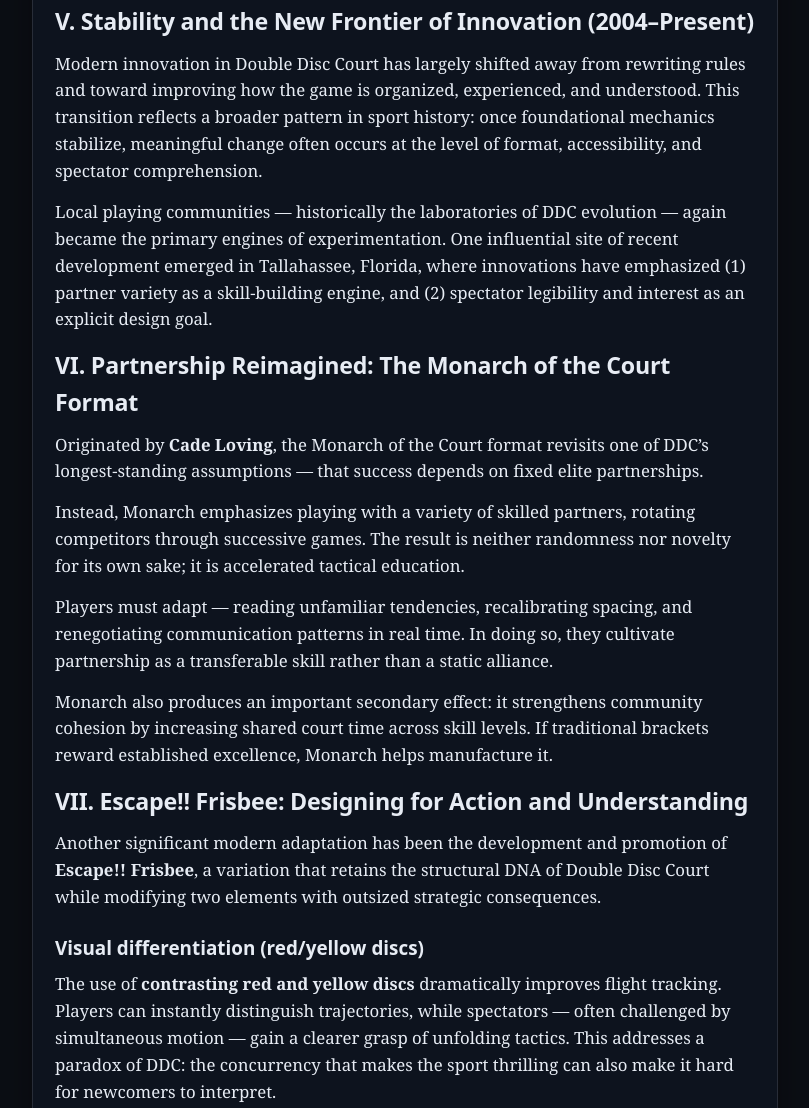
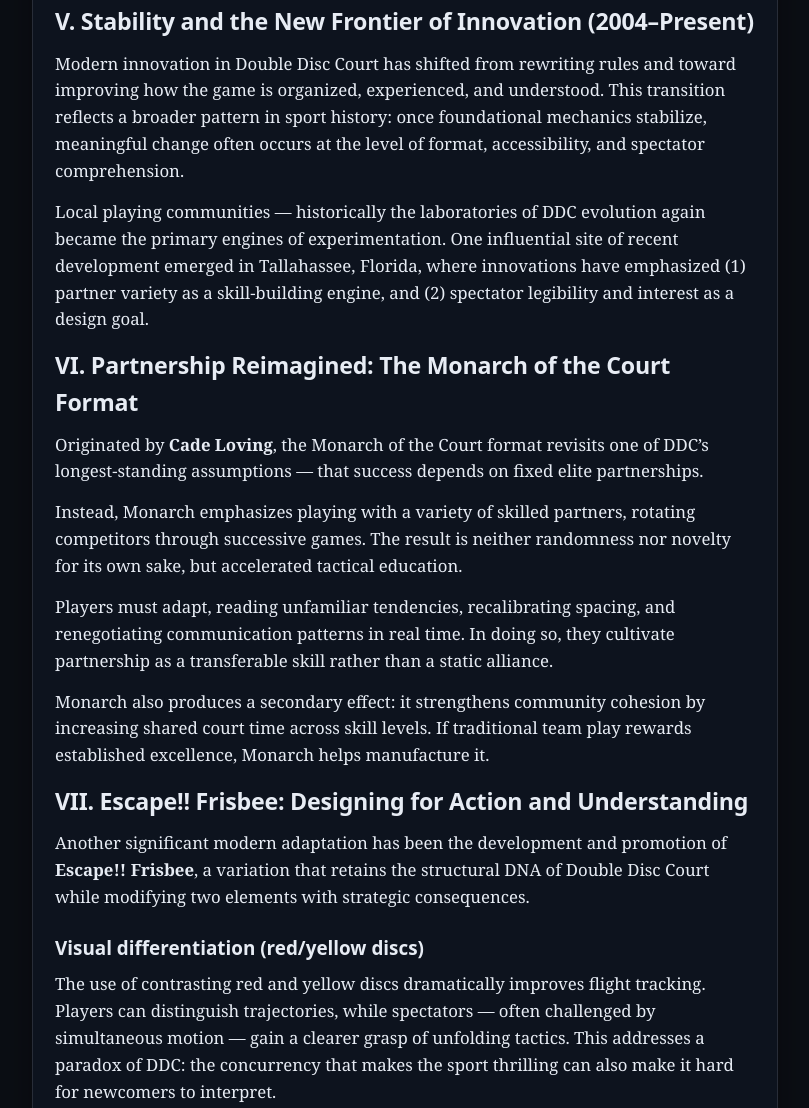
Before and after one commit to jelsner/double-disc-court-history, a plain HTML site: page index.html in a window 1280 px wide. Shown: the part 3671-4779 px from the top of the page, without its empty margins (404-1213 px from the left). Drawn offline with Linux system fonts and the light colour scheme.

```diff
--- a/index.html
+++ b/index.html
@@ -697,15 +697,15 @@
             <h2>V. Stability and the New Frontier of Innovation (2004–Present)</h2>
 
             <p>
-              Modern innovation in Double Disc Court has largely shifted away from rewriting rules and toward improving how the game is organized, experienced, and understood.
+              Modern innovation in Double Disc Court has shifted from rewriting rules and toward improving how the game is organized, experienced, and understood.
               This transition reflects a broader pattern in sport history:
               once foundational mechanics stabilize, meaningful change often occurs at the level of format, accessibility, and spectator comprehension.
             </p>
 
             <p>
-              Local playing communities — historically the laboratories of DDC evolution — again became the primary engines of experimentation.
+              Local playing communities — historically the laboratories of DDC evolution again became the primary engines of experimentation.
               One influential site of recent development emerged in Tallahassee, Florida, where innovations have emphasized
-              (1) partner variety as a skill-building engine, and (2) spectator legibility and interest as an explicit design goal.
+              (1) partner variety as a skill-building engine, and (2) spectator legibility and interest as a design goal.
             </p>
           </section>
 
@@ -719,17 +719,17 @@
 
             <p>
               Instead, Monarch emphasizes playing with a variety of skilled partners, rotating competitors through successive games.
-              The result is neither randomness nor novelty for its own sake; it is accelerated tactical education.
+              The result is neither randomness nor novelty for its own sake, but accelerated tactical education.
             </p>
 
             <p>
-              Players must adapt — reading unfamiliar tendencies, recalibrating spacing, and renegotiating communication patterns in real time.
+              Players must adapt, reading unfamiliar tendencies, recalibrating spacing, and renegotiating communication patterns in real time.
               In doing so, they cultivate partnership as a transferable skill rather than a static alliance.
             </p>
 
             <p>
-              Monarch also produces an important secondary effect: it strengthens community cohesion by increasing shared court time across skill levels.
-              If traditional brackets reward established excellence, Monarch helps manufacture it.
+              Monarch also produces a secondary effect: it strengthens community cohesion by increasing shared court time across skill levels.
+              If traditional team play rewards established excellence, Monarch helps manufacture it.
             </p>
           </section>
 
@@ -738,13 +738,13 @@
 
             <p>
               Another significant modern adaptation has been the development and promotion of <strong>Escape!! Frisbee</strong>,
-              a variation that retains the structural DNA of Double Disc Court while modifying two elements with outsized strategic consequences.
+              a variation that retains the structural DNA of Double Disc Court while modifying two elements with strategic consequences.
             </p>
 
             <h3>Visual differentiation (red/yellow discs)</h3>
             <p>
-              The use of <strong>contrasting red and yellow discs</strong> dramatically improves flight tracking.
-              Players can instantly distinguish trajectories, while spectators — often challenged by simultaneous motion — gain a clearer grasp of unfolding tactics.
+              The use of contrasting red and yellow discs dramatically improves flight tracking.
+              Players can distinguish trajectories, while spectators — often challenged by simultaneous motion — gain a clearer grasp of unfolding tactics.
               This addresses a paradox of DDC: the concurrency that makes the sport thrilling can also make it hard for newcomers to interpret.
             </p>
 
@@ -760,10 +760,10 @@
             </p>
 
             <p>
-              By obligating either side to restart play, Escape!! biases the game toward attack opportunities.
+              By obligating either side to restart play depending often on circumstance, Escape!! biases the game toward attack opportunities.
               The practical effect is an increased rate of both <strong>escape attempts</strong> and <strong>successful escapes</strong> —
-              precisely the moments that generate tension, surprise, and spectator excitement.
-              The same rule helps spectators understand the game’s “who acts next” logic in a single glance.
+              precisely the moments that generate tension, surprise, and fan excitement.
+              The same rule helps casual spectators understand the game’s “who acts next” logic in a single glance.
             </p>
 
             <p>
@@ -791,7 +791,7 @@
 
             <p>
               Many small sports disappear not because their rules fail, but because their communities fade.
-              DDC has avoided that fate by remaining culturally experimental even while structurally stable.
+              DDC has avoided that fate thus far by remaining culturally experimental even while structurally stable.
             </p>
 
             <p>
@@ -803,7 +803,7 @@
             <p>
               For a sport born from experimentation, the lesson is fitting:
               Double Disc Court endures not because its rules are frozen, but because its culture remains willing to refine the conditions under which excitement can emerge.
-              The courts are still rectangles. Two discs still rise together.
+              The courts are still rectangles. Two discs still float together.
               And somewhere — as always — players are discovering the next improvement.
             </p>
           </section>
@@ -812,7 +812,6 @@
             <h2>Notes &amp; suggested sources</h2>
             <p>
               This page is designed to work as a narrative “front door” for DDC history.
-              If you want to add formal citations, this section is the natural place to expand into a bibliography.
             </p>
             <ol>
               <li>
```
